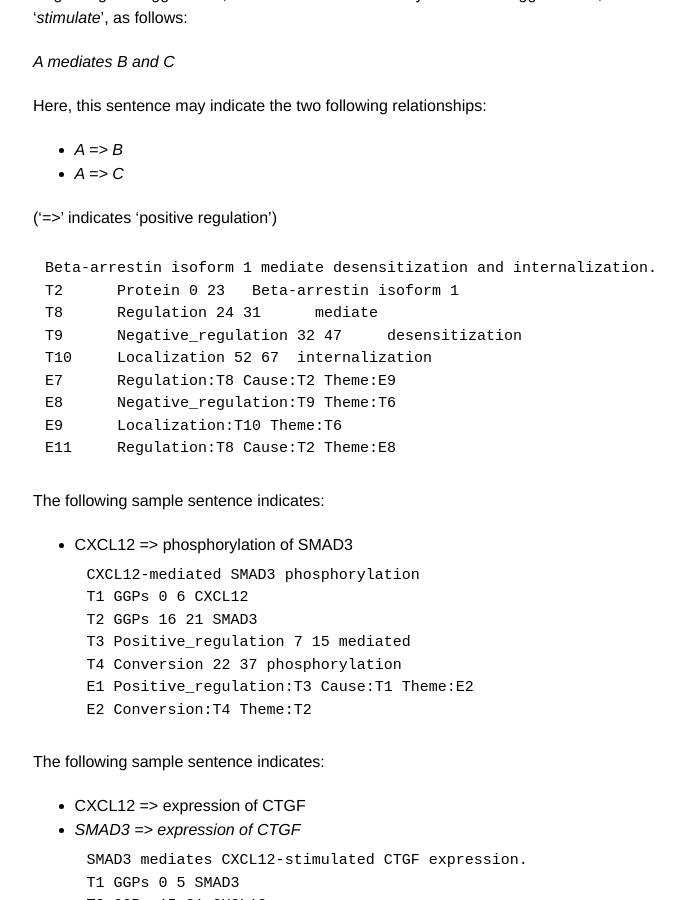
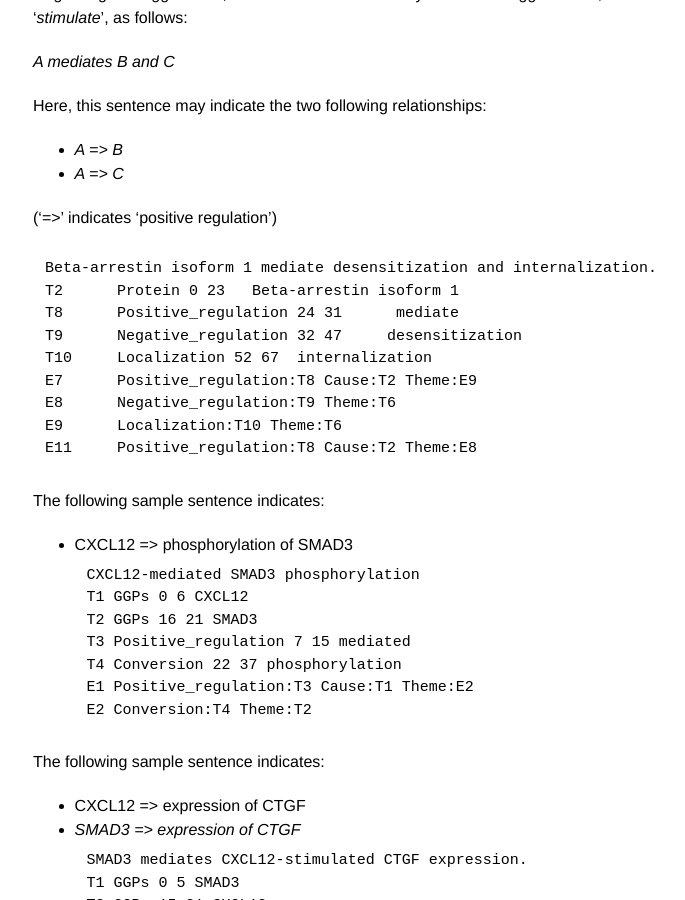
Before and after one commit to ezcatdb/molbiol_lung_corpus-guidelines, a Jekyll site: the page built from _event/Positive_regulation.md, in a window 1280 px wide and 900 px high, scrolled down 746 px. Shown: the whole window, without its empty margins (207-892 px from the left). Built offline with Jekyll 4.4.1, drawn with Linux system fonts in a browser that asks for light colours.

Commit message:
minor correction in Positive_regulation.md

```diff
--- a/_event/Positive_regulation.md
+++ b/_event/Positive_regulation.md
@@ -43,13 +43,13 @@ Here, this sentence may indicate the two following relationships:
 ~~~ ann
 Beta-arrestin isoform 1 mediate desensitization and internalization.
 T2      Protein 0 23   Beta-arrestin isoform 1
-T8      Regulation 24 31      mediate
+T8      Positive_regulation 24 31      mediate
 T9      Negative_regulation 32 47     desensitization
 T10     Localization 52 67  internalization
-E7      Regulation:T8 Cause:T2 Theme:E9
+E7      Positive_regulation:T8 Cause:T2 Theme:E9
 E8      Negative_regulation:T9 Theme:T6
 E9      Localization:T10 Theme:T6
-E11     Regulation:T8 Cause:T2 Theme:E8
+E11     Positive_regulation:T8 Cause:T2 Theme:E8
 ~~~
 
 
```
